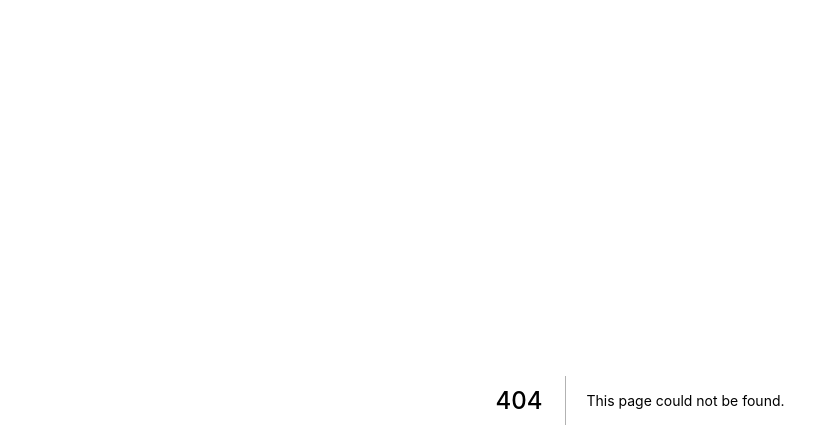
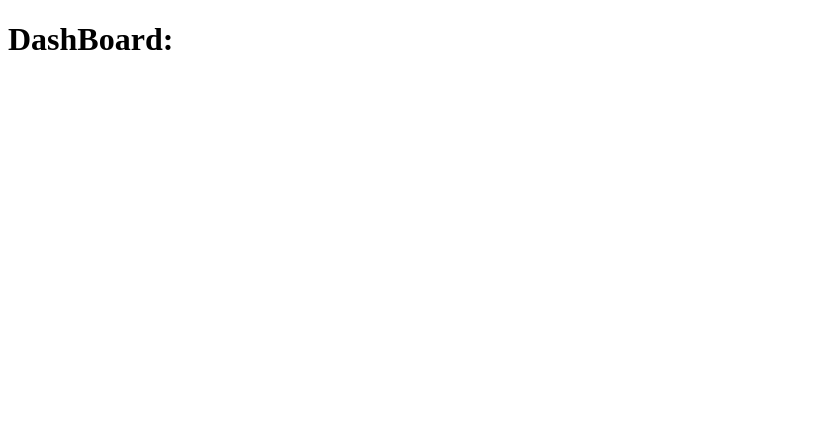
Before and after one commit to victorhenriq3/auth-next, a Next.js app: page /dashboard in a window 1280 px wide. Before the commit this address had no page. Shown: the top 448 px of the page, without its empty margins (0-839 px from the left). Built offline with nearby package versions, Linux system fonts and the light colour scheme.

Commit message:
save a user data

```diff
--- a/contexts/AuthContext.tsx
+++ b/contexts/AuthContext.tsx
@@ -1,5 +1,12 @@
-import { createContext, ReactNode } from "react";
+import { createContext, ReactNode, useState } from "react";
 import { api } from "../services/api";
+import Router from 'next/router'
+
+type User = {
+    email: string
+    permissions: string[]
+    roles: string[]
+}
 
 type SignInCredentials = {
     email: string
@@ -8,6 +15,7 @@
 
 type AuthContextData ={
     signIn(credentials: SignInCredentials): Promise<void>
+    user: User
     isAuthenticated: boolean
 }
 
@@ -19,7 +27,9 @@
 
 export function AuthProvider({children}: AuthProviderProps ){
 
-    const isAuthenticated = false
+
+    const [user, setUser] =  useState<User>(null)
+    const isAuthenticated = !!user
 
     async function signIn({email, password}: SignInCredentials){
         try {
@@ -28,14 +38,27 @@
                 password
             })
 
-            console.log(response.data);
+            const {token, refreshToken, permissions, roles} = response.data
+
+            // localstorage
+            // session storage
+            // cookies
+
+            setUser({
+                email,
+                permissions,
+                roles
+            })
+
+            Router.push("/dashboard")
+
         } catch (error) {
             throw new Error(error)
         }
     }
 
     return (
-        <AuthContext.Provider value={{signIn, isAuthenticated}}>
+        <AuthContext.Provider value={{signIn, isAuthenticated, user}}>
             {children}
         </AuthContext.Provider>
     )
--- /dev/null
+++ b/pages/dashboard.tsx
@@ -0,0 +1,10 @@
+import {useContext} from 'react'
+import { AuthContext } from '../contexts/AuthContext'
+
+export default function DashBoard(){
+    const { user } = useContext(AuthContext)
+
+    return (
+        <h1>DashBoard: {user?.email}</h1>
+    )
+}
```
